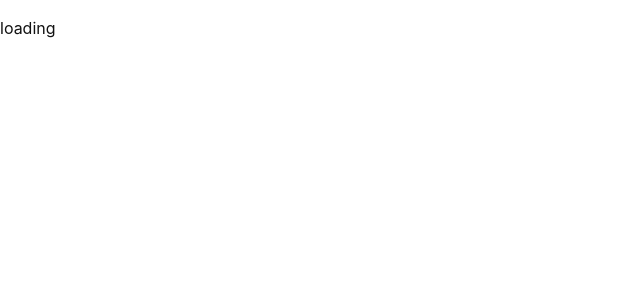
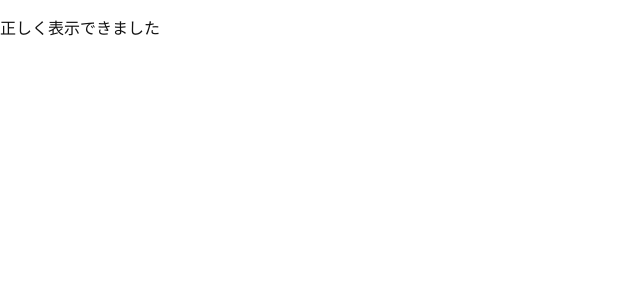
Before and after one commit to MofuMofu2/react-sandbox, a React (Create React App) app: page / in a window 1280 px wide. Shown: the top 300 px of the page, without its empty margins (0-640 px from the left). Built offline with nearby package versions, Linux system fonts and the light colour scheme.

Commit message:
feature: #57 useEffectを使ってPromiseを処理する例に書き換えた。こうするとSuspenseが処理されない。

```diff
--- a/src/component/Suspense/SuspenseSimple.tsx
+++ b/src/component/Suspense/SuspenseSimple.tsx
@@ -1,17 +1,15 @@
-import React, { Suspense, useState } from "react";
+import React, { Suspense, useEffect, useState } from "react";
 
 function PromiseComponent() {
   const [flag, setFlag] = useState(false);
-  if (flag) {
-    return <p>正しく表示できました</p>;
-  }
 
-  throw new Promise((resolve, reject) => {
+  useEffect(() => {
     setTimeout(() => {
       setFlag(true);
-      resolve("Success");
     }, 3000);
-  });
+  }, []);
+
+  return <p>{flag ? "正しく表示できました" : "まだです"}</p>;
 }
 
 export default function SuspenseSimple() {
```
